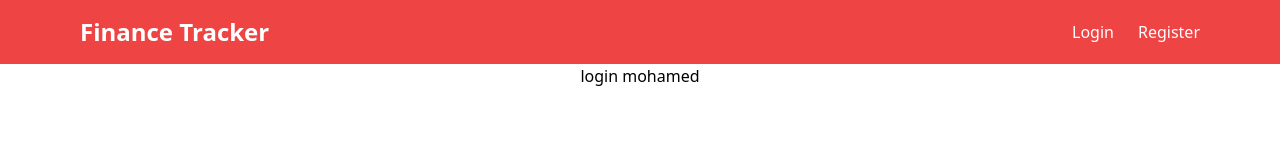
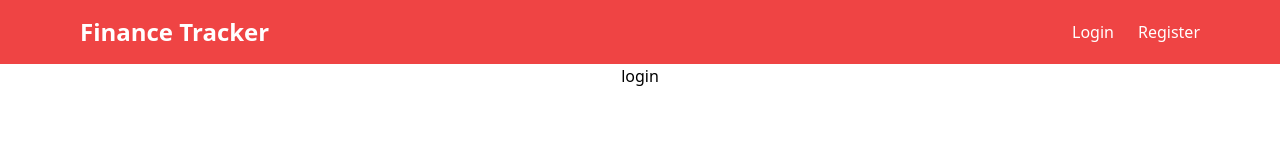
Before and after one commit to Mohamed-Abdelrazeq/react-finance-tracker, a React (Create React App) app: page /login in a window 1280 px wide. Shown: the top 160 px of the page. Built offline with nearby package versions, Linux system fonts and the light colour scheme.

Commit message:
private routes

```diff
--- a/src/App.js
+++ b/src/App.js
@@ -1,15 +1,20 @@
 import "./App.css";
 import { Routes, Route } from "react-router-dom";
-import Navbar from "./components/navbar";
-import Home from "./pages/home";
-import Login from "./pages/login";
-import Register from "./pages/register";
+import Navbar from "./components/Navbar";
+import Home from "./pages/Home";
+import Login from "./pages/Login";
+import Register from "./pages/Register";
+import Dashboard from "./pages/Dashboard";
+import { PrivateRoutes } from "./utils/PrivateRoutes";
 
 export default function App() {
   return (
     <div className="App">
       <Navbar />
       <Routes>
+        <Route element={<PrivateRoutes />}>
+          <Route path="/dashboard" element={<Dashboard />} />
+        </Route>
         <Route path="/" element={<Home />} />
         <Route path="/login" element={<Login />} />
         <Route path="/register" element={<Register />} />
--- a/src/contexts/authContext.js
+++ b/src/contexts/authContext.js
@@ -3,7 +3,7 @@ import React, { createContext, useState } from "react";
 export const AuthContext = createContext();
 
 export const AuthProvider = ({ children }) => {
-  const [user, setUser] = useState("mohamed");
+  const [user, setUser] = useState(null);
 
   const updateUser = (userData) => {
     setUser(userData);
--- a/src/index.js
+++ b/src/index.js
@@ -3,7 +3,7 @@ import ReactDOM from "react-dom/client";
 import "./index.css";
 import App from "./App";
 import { BrowserRouter } from "react-router-dom";
-import { AuthProvider } from "./contexts/authContext";
+import { AuthProvider } from "./contexts/AuthContext";
 
 const root = ReactDOM.createRoot(document.getElementById("root"));
 root.render(
--- /dev/null
+++ b/src/pages/Dashboard.js
@@ -0,0 +1,5 @@
+import React from "react";
+
+export default function Dashboard() {
+  return <div>Dashboard</div>;
+}
--- a/src/pages/login.js
+++ b/src/pages/login.js
@@ -1,7 +1,3 @@
-import React, { useContext } from "react";
-import { AuthContext } from "../contexts/authContext";
-
 export default function Login() {
-  const { user, updateUser } = useContext(AuthContext);
-  return <div>login {user}</div>;
+  return <div>login</div>;
 }
--- /dev/null
+++ b/src/utils/PrivateRoutes.js
@@ -0,0 +1,9 @@
+import { Navigate, Outlet } from "react-router-dom";
+import React, { useContext } from "react";
+import { AuthContext } from "../contexts/AuthContext";
+
+export const PrivateRoutes = () => {
+  const { user } = useContext(AuthContext);
+
+  return user ? <Outlet /> : <Navigate to="/login" />;
+};
```
